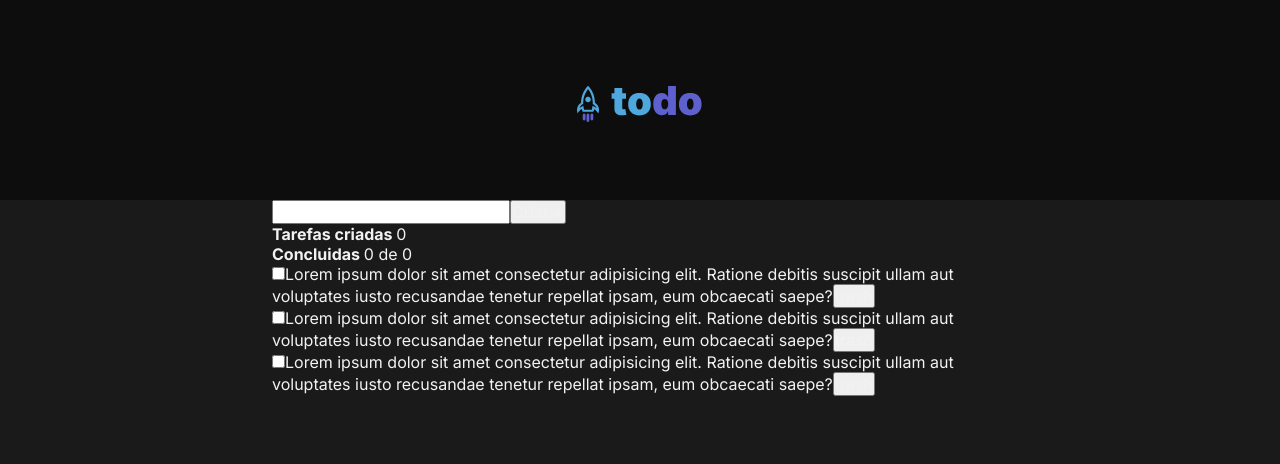
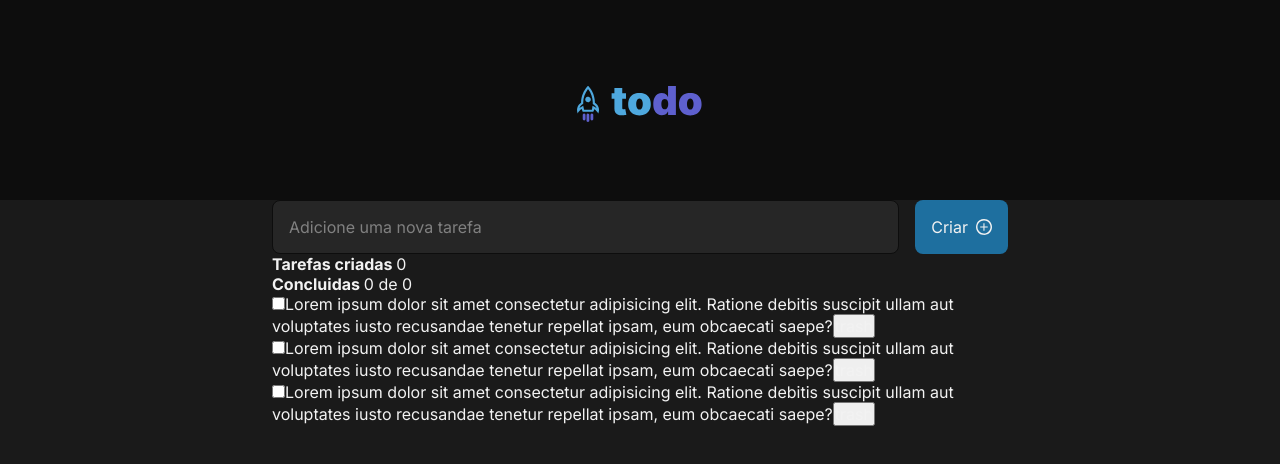
Before and after one commit to rlucasmd/react-todo, a React (Vite) app: page / in a window 1280 px wide. Shown: the top 464 px of the page. Built offline with nearby package versions, Linux system fonts and the light colour scheme.

Commit message:
add: styled TodoSubmitForm

```diff
--- a/src/App.tsx
+++ b/src/App.tsx
@@ -1,8 +1,8 @@
-import { Header } from "./assets/components/Header";
+import { Header } from "./components/Header";
 import styled from "./App.module.css";
-import { TodoList } from "./assets/components/TodoList";
+import { TodoList } from "./components/TodoList";
 import { useState } from "react";
-import { TodoSubmitForm } from "./assets/components/TodoSubmitForm";
+import { TodoSubmitForm } from "./components/TodoSubmitForm";
 
 function App() {
   const [todos, setTodos] = useState("");
--- a/src/assets/components/TodoSubmitForm/styles.module.css
+++ /dev/null
@@ -1,6 +0,0 @@
-.container {
-  display: flex;
-  width: 100%;
-
-  flex-direction: row;
-}
--- a/src/assets/components/Header/index.tsx
+++ b/src/components/Header/index.tsx
@@ -1,6 +1,6 @@
 import styled from "./styles.module.css";
 
-import logoSvg from "../../../assets/logo.svg";
+import logoSvg from "../../assets/logo.svg";
 
 function Header() {
   return (
@@ -8,6 +8,6 @@ function Header() {
       <img src={logoSvg} alt="Todo em react" />
     </header>
   );
-};
+}
 
 export { Header };
--- a/src/assets/components/TodoSubmitForm/index.tsx
+++ b/src/components/TodoSubmitForm/index.tsx
@@ -1,11 +1,13 @@
 import styled from "./styles.module.css";
+import plusSvg from "../../assets/plus.svg";
 
 function TodoSubmitForm() {
   return (
     <form className={styled.container}>
-      <input type="text" />
+      <input type="text" placeholder="Adicione uma nova tarefa" />
       <button type="button">
-        Criar +
+        Criar
+        <img src={plusSvg} />
       </button>
     </form>
   );
--- /dev/null
+++ b/src/components/TodoSubmitForm/styles.module.css
@@ -0,0 +1,46 @@
+.container {
+  display: flex;
+  width: 100%;
+
+  flex-direction: row;
+  gap: 1rem;
+}
+
+.container input {
+  width: 100%;
+  border: 1px solid var(--gray-700);
+  background-color: var(--gray-500);
+  padding: 1rem;
+  border-radius: 8px;
+  color: var(--gray-100);
+  outline: none;
+}
+
+.container input::placeholder {
+  color: var(--gray-300);
+}
+
+.container input:focus {
+  border-color: var(--purple-dark);
+}
+
+.container button {
+
+  background-color: var(--blue-dark);
+  border: 0;
+  border-radius: 8px;
+
+  display: flex;
+  flex-direction: row;
+  justify-content: center;
+  align-items: center;
+  gap: 0.5rem;
+  padding: 1rem;
+
+  cursor: pointer;
+  transition: background-color 0.3s;
+}
+
+.container button:hover {
+  background-color: var(--blue);
+}
```
Also changed, not shown: src/assets/plus.svg (added), src/components/Header/styles.module.css (renamed from src/assets/components/Header/styles.module.css), src/components/Todo/index.tsx (renamed from src/assets/components/Todo/index.tsx), src/components/Todo/styles.module.css (renamed from src/assets/components/Todo/styles.module.css), src/components/TodoList/index.tsx (renamed from src/assets/components/TodoList/index.tsx), src/components/TodoList/styles.module.css (renamed from src/assets/components/TodoList/styles.module.css), 1 other file (tests, documents, lock files or other folders).
